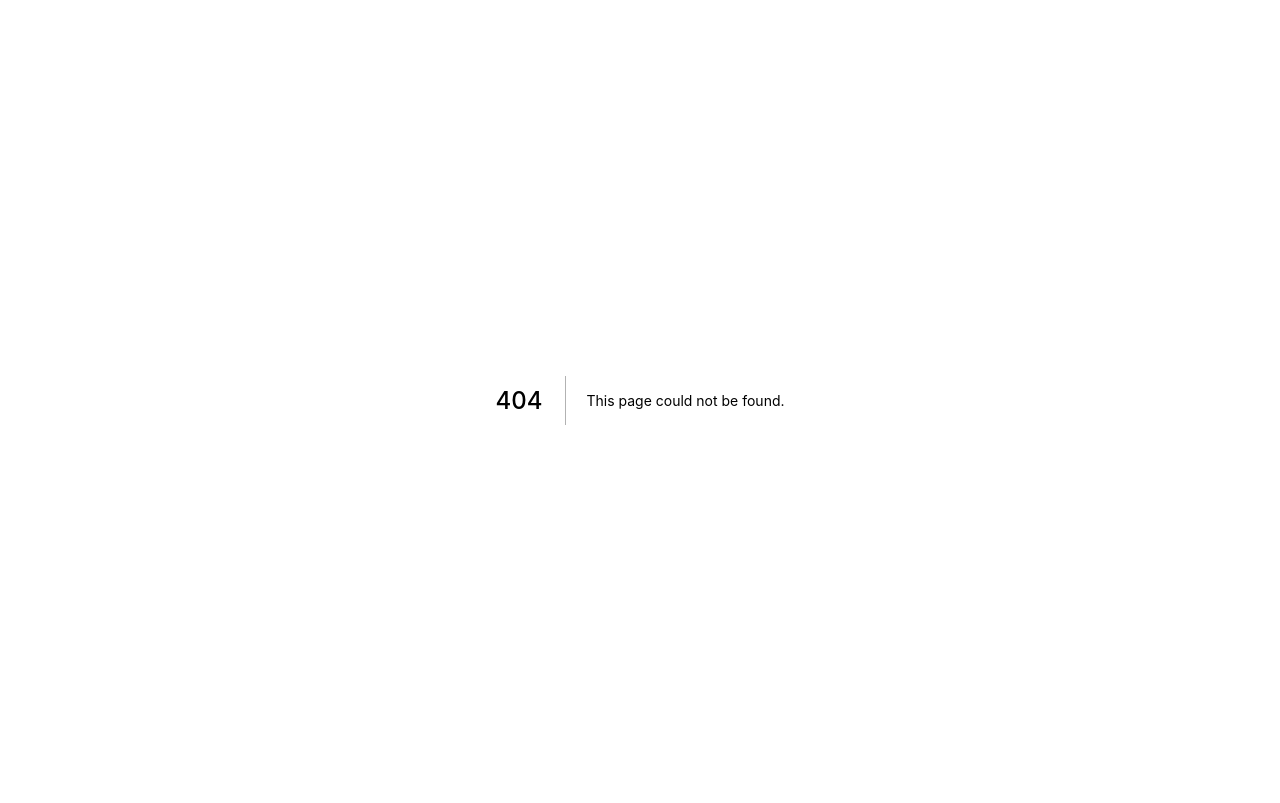
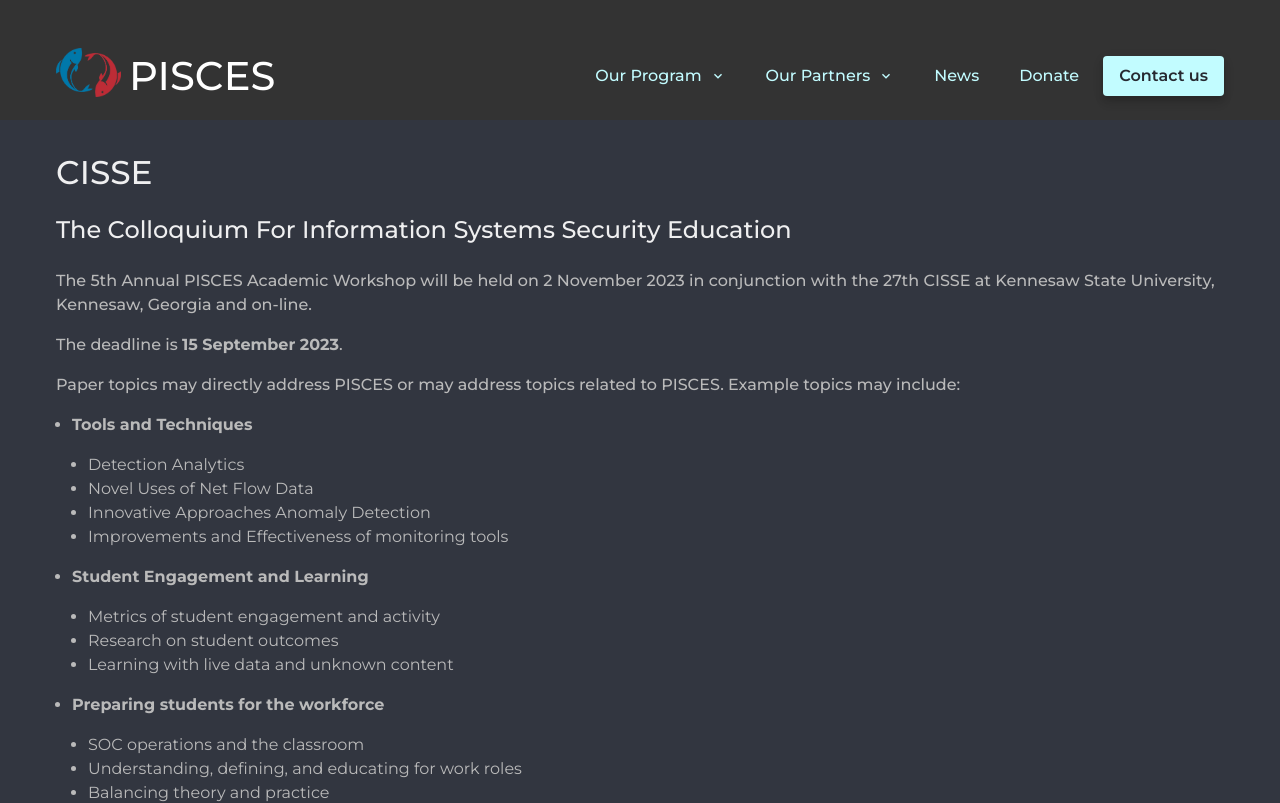
Before and after one commit to pisces-intl/pisces-intl.github.io, a Next.js app: page /partners/cisse in a window 1280 px wide. Before the commit this address had no page. Shown: the top 803 px of the page. Built offline with nearby package versions, Linux system fonts and the light colour scheme.

Commit message:
add cisse page

```diff
--- a/components/Navbar.js
+++ b/components/Navbar.js
@@ -51,6 +51,7 @@
             <MenuGroup>
               <Link href="/partners/community" passHref><MenuItem>Community Partners FAQ</MenuItem></Link>
               <Link href="/partners/academic" passHref><MenuItem>Academic Partners FAQ</MenuItem></Link>
+              <Link href="/partners/cisse" passHref><MenuItem>CISSE</MenuItem></Link>
               <Link href="/partners/current-partners" passHref><MenuItem>Current Partners</MenuItem></Link>
             </MenuGroup>
             <MenuDivider />
@@ -87,6 +88,7 @@
             <MenuList>
               <Link href="/partners/community" passHref><MenuItem>Community Partners FAQ</MenuItem></Link>
               <Link href="/partners/academic" passHref><MenuItem>Academic Partners FAQ</MenuItem></Link>
+              <Link href="/partners/cisse" passHref><MenuItem>CISSE</MenuItem></Link>
               <Link href="/partners/current-partners" passHref><MenuItem>Current Partners</MenuItem></Link>
             </MenuList>
           </Menu>
--- /dev/null
+++ b/pages/partners/cisse.js
@@ -0,0 +1,67 @@
+import { Box, Heading } from '@chakra-ui/react';
+import React from 'react';
+import Layout from '../../components/Layout';
+import { ReactMarkdown } from 'react-markdown/lib/react-markdown';
+
+export default function Academic() {
+
+  return (
+    <Layout title='PISCES | CISSE' background='other'>
+      <Heading size='lg' mb={3}>CISSE</Heading>
+      <Heading size='md' >The Colloquium For Information Systems Security Education</Heading>
+
+      <Box pb={10}>
+        <ReactMarkdown className='markdown'>
+          {
+          `The 5th Annual PISCES Academic Workshop will be held on 2 November 2023 in conjunction with the 27th CISSE at Kennesaw State University, Kennesaw, Georgia and on-line.
+
+The deadline is **15 September 2023**.
+
+
+Paper topics may directly address PISCES or may address topics related to PISCES.  Example topics may include:
+
+- **Tools and Techniques**
+  - Detection Analytics
+  - Novel Uses of Net Flow Data
+  - Innovative Approaches Anomaly Detection
+  - Improvements and Effectiveness of monitoring tools
+
+- **Student Engagement and Learning**
+  - Metrics of student engagement and activity
+  - Research on student outcomes
+  - Learning with live data and unknown content
+
+- **Preparing students for the workforce**
+  - SOC operations and the classroom
+  - Understanding, defining, and educating for work roles
+  - Balancing theory and practice
+
+- **Public Infrastructure Protection**
+  - Educating on protecting public infrastructure
+  - Analyzing weakness in public infrastructure
+
+**Paper Submission Guidelines**
+
+To be considered for presentation at the 5th PISCES Workshop, please submit an original, unpublished paper by 15 September 2023.  Parallel submissions are not accepted.
+
+Submit to: [papers@pisces-intl.org](mailto:papers@pisces-intl.org).
+
+Student papers will be considered and *are encouraged*.
+
+Papers will be reviewed by committee.
+
+Papers should present a well-formed and capably written idea, which advances the field of cybersecurity, and which is adequately contextualized and sufficiently supported by the literature. The implications for general application should be clear as well as their advantage and importance to the at-large purposes of the field. Conclusions should be supported by analytic means, either empirical or subjectively derived through commonly accepted methods. Graphic, or tabular support is encouraged.
+
+Please use the [IEEE Manuscript Template](https://www.ieee.org/conferences/publishing/templates.html) for your submission.
+  - Word count range of approximately 2,500 to 4,000
+  - Include sufficient references that reflect sufficient consideration of the literature
+  - Include a no-more-than 250-word abstract
+  - Be sure that all photos, graphs and illustrations have a print resolution of no less than 300 dpi
+
+
+Authors selected to present their papers must register for the 27th CISSE - [https://cisse.info/](https://cisse.info/)`}
+        </ReactMarkdown>
+      </Box>
+    </Layout>
+  );
+}
```
